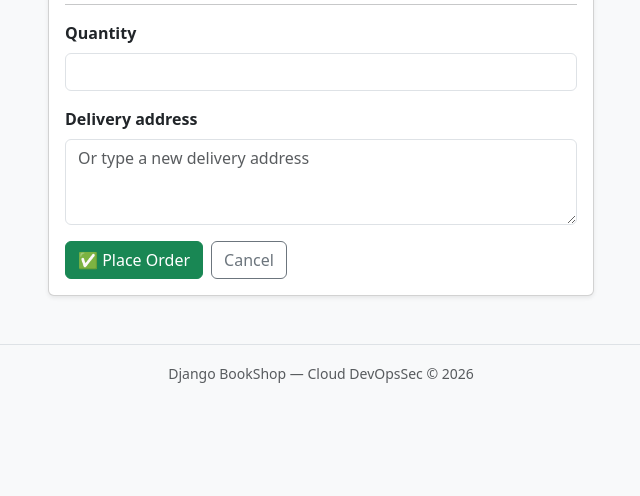
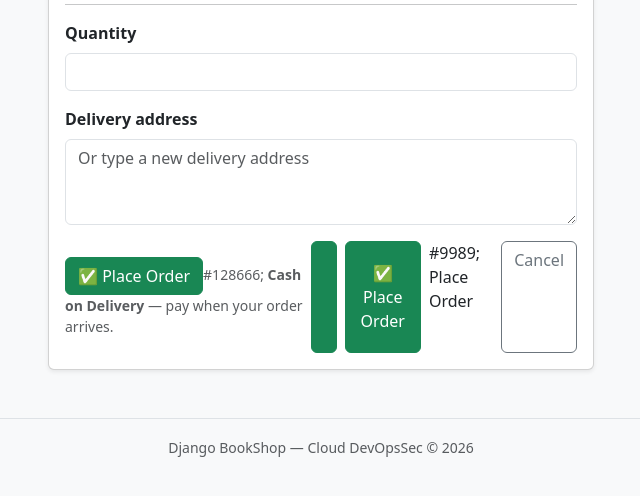
Before and after one commit to gopi122348/bookshop, a Django app: template books/templates/books/book_order.html in a window 1280 px wide. Shown: the part 275-771 px from the top of the page, without its empty margins (319-959 px from the left). Run offline with Django 4.2, Linux system fonts and the light colour scheme; the template is opened without the code that fills it: values that come from a table or form of the project are taken from there, others are empty.

Commit message:
add cash on delivery notice

```diff
--- a/books/templates/books/book_order.html
+++ b/books/templates/books/book_order.html
@@ -74,7 +74,8 @@
           {% endif %}
 
           <div class="d-flex gap-2">
-            <button type="submit" class="btn btn-success">&#9989; Place Order</button>
+            <p class='text-muted small mt-3'><button type="submit" class="btn btn-success">&#9989; Place Order</button>#128666; <strong>Cash on Delivery</strong> — pay when your order arrives.</p>
+            <button type="submit" class="btn btn-success"><button type="submit" class="btn btn-success">&#9989; Place Order</button>#9989; Place Order</button>
             <a href="{% url 'book_list' %}" class="btn btn-outline-secondary">Cancel</a>
           </div>
         </form>
```
